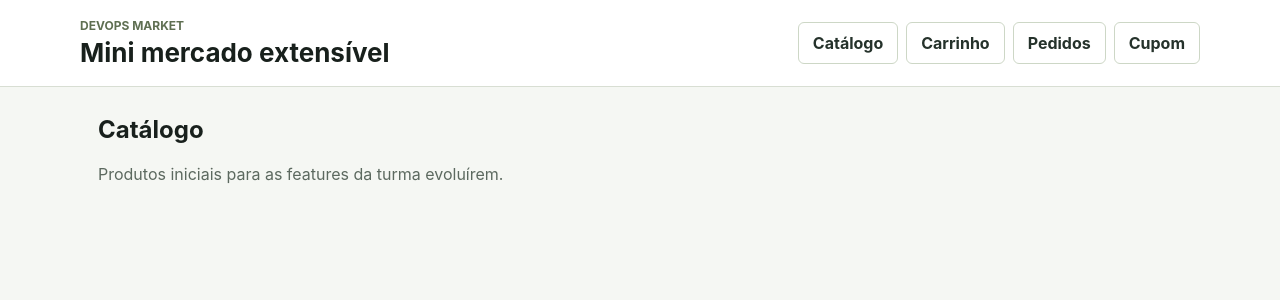
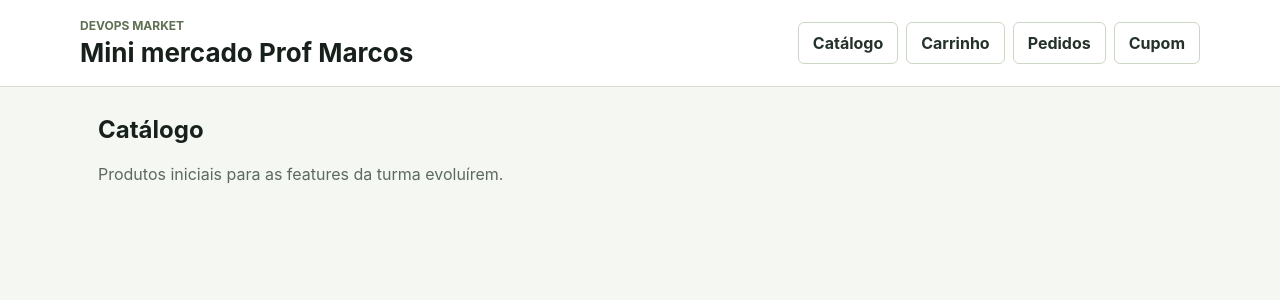
Before and after one commit to marcosfsilva-del/minimercado, a Flask app: page / in a window 1280 px wide. Shown: the top 300 px of the page. Run offline with Flask 3, Linux system fonts and the light colour scheme.

Commit message:
Update base.html
alternado nome do minimercado

```diff
--- a/app/core/templates/base.html
+++ b/app/core/templates/base.html
@@ -10,7 +10,7 @@
     <header class="topbar">
       <div>
         <p class="eyebrow">DevOps Market</p>
-        <h1>Mini mercado extensível</h1>
+        <h1>Mini mercado Prof Marcos </h1>
       </div>
       <nav>
         <a href="{{ url_for('web.catalog') }}">Catálogo</a>
```
